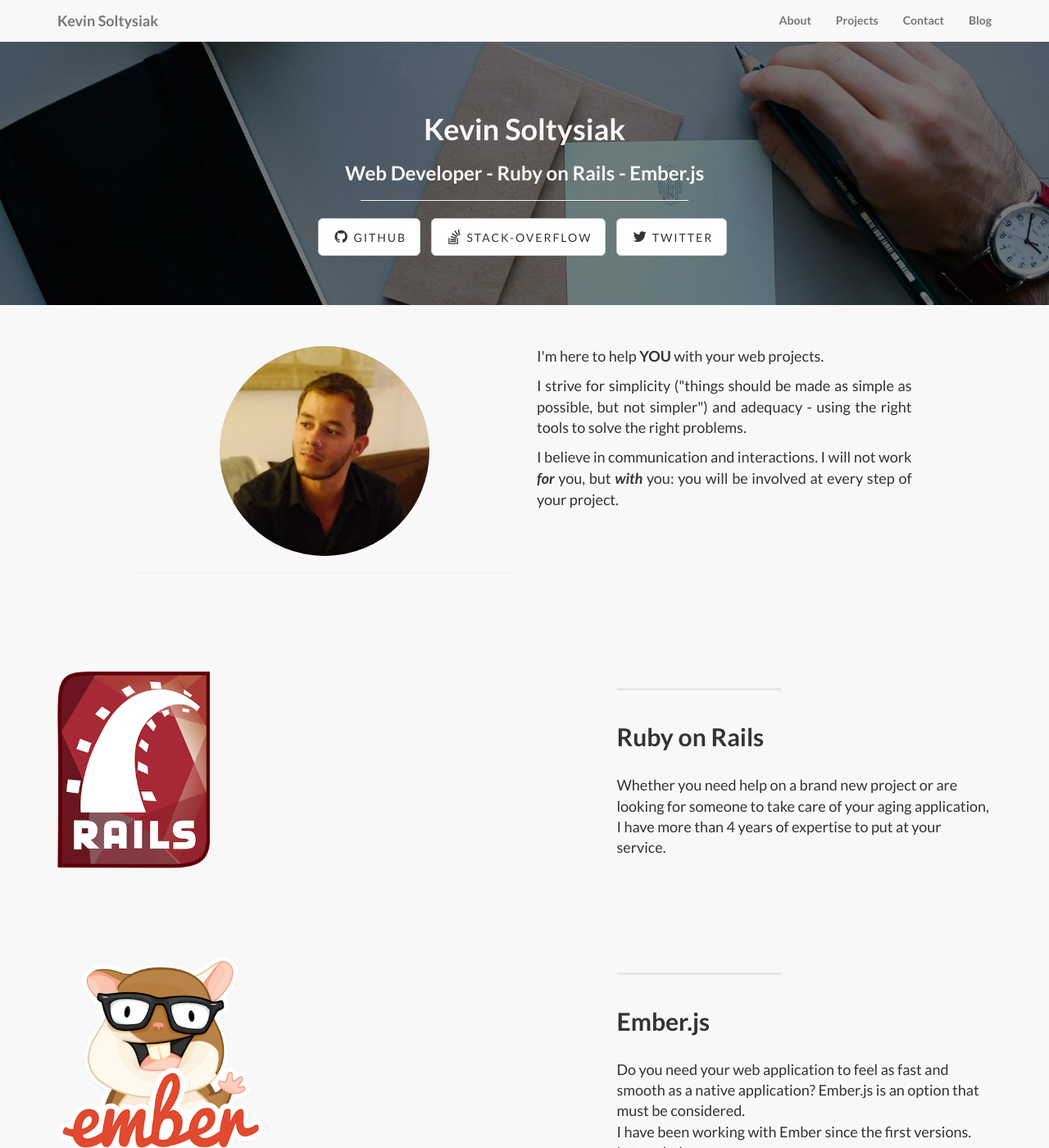
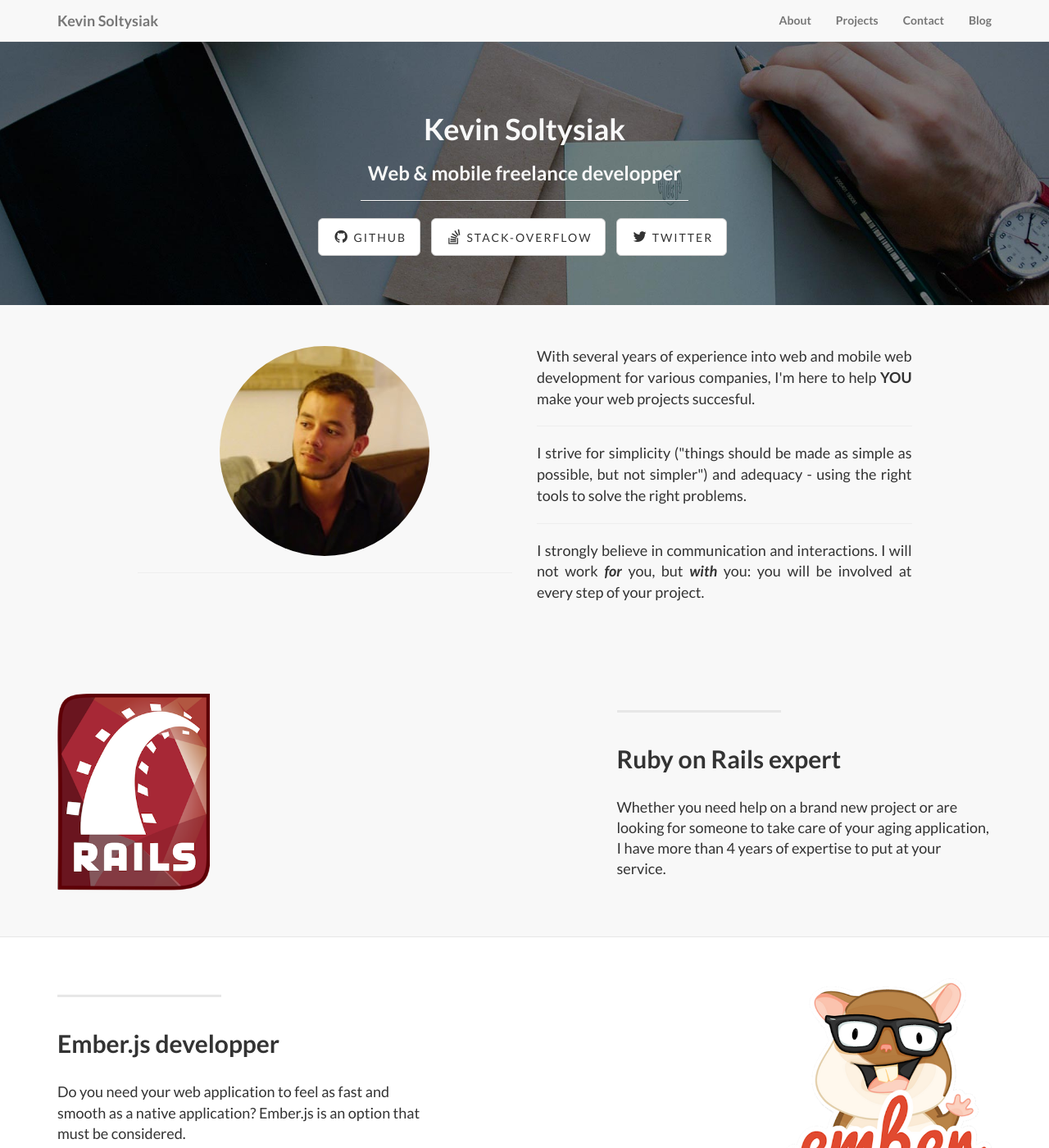
Before and after one commit to ksol/ksol.github.io, a Jekyll site: the page built from index.html, in a window 1280 px wide and 1400 px high. Shown: the whole window at 82% size. Built offline with Jekyll 4.4.1, drawn with Linux system fonts in a browser that asks for light colours.

Commit message:
Better frontpage

```diff
--- a/_includes/page_content.html
+++ b/_includes/page_content.html
@@ -9,13 +9,16 @@
 
       <div class="col-xs-12 col-sm-6 col-md-5">
         <p class="project-content">
-          I'm here to help <strong>YOU</strong> with your web projects.
+          With several years of experience into web and mobile web development for various companies, I'm here to help <strong>YOU</strong> make your web projects succesful.
         </p>
+        <hr>
         <p class="project-content">
           I strive for simplicity ("things should be made as simple as possible, but not simpler") and adequacy - using the right tools to solve the right problems.
         </p>
+        <hr>
         <p class="project-content">
-          I believe in communication and interactions. I will not work <strong><em>for</em></strong> you, but <strong><em>with</em></strong> you: you will be involved at every step of your project.
+          I strongly believe in communication and interactions.
+          I will not work <strong><em>for</em></strong> you, but <strong><em>with</em></strong> you: you will be involved at every step of your project.
         </p>
       </div>
     </div>
@@ -23,22 +26,28 @@
 </div>
 
 {% for post in site.posts reversed %}
-  {% capture thecycle %}
-    {% cycle 'odd', 'even' %}
-  {% endcapture %}
+  {% capture thecycle %}{% cycle 'odd', 'even' %}{% endcapture %}
 
   {% if thecycle == 'odd' %}
     <div class="content-section-b">
       <div class="container">
+        <div class="row visible-xs-block">
+          <div class="col-xs-12 text-center">
+            <img class="img-service-small" src="/img/services/{{ post.img }}" alt="{{post.imgAlt}}" title="{{post.title}}">
+            <hr>
+          </div>
+        </div>
+
         <div class="row">
           <div class="col-lg-5 col-sm-6">
-            <hr class="section-heading-spacer">
+            <hr class="section-heading-spacer hidden-xs">
             <div class="clearfix"></div>
             <h2 class="section-heading">{{ post.title }}</h2>
             {{ post.description }}
           </div>
-          <div class="col-lg-5 col-lg-offset-2 col-sm-6">
-            <img class="img-responsive img-service img-right" src="img/services/{{ post.img }}" alt="">
+
+          <div class="col-lg-5 col-lg-offset-2 col-sm-6 hidden-xs">
+            <img class="img-responsive img-service img-right" src="/img/services/{{ post.img }}" alt="{{post.imgAlt}}" title="{{post.title}}">
           </div>
         </div>
       </div> <!-- /.container -->
@@ -46,15 +55,23 @@
   {% else %}
     <div class="content-section-a">
       <div class="container">
+        <div class="row visible-xs-block">
+          <div class="col-xs-12 text-center">
+            <img class="img-service-small" src="/img/services/{{ post.img }}" alt="{{post.imgAlt}}" title="{{post.title}}">
+            <hr>
+          </div>
+        </div>
+
         <div class="row">
           <div class="col-lg-5 col-lg-offset-1 col-sm-push-6  col-sm-6">
-            <hr class="section-heading-spacer">
+            <hr class="section-heading-spacer hidden-xs">
             <div class="clearfix"></div>
             <h2 class="section-heading">{{ post.title }}</h2>
             {{ post.description }}
           </div>
-          <div class="col-lg-5 col-sm-pull-6  col-sm-6">
-            <img class="img-responsive img-service" src="img/services/{{ post.img }}" alt="">
+
+          <div class="col-lg-5 col-sm-pull-6  col-sm-6 hidden-xs">
+            <img class="img-responsive img-service" src="/img/services/{{ post.img }}" alt="{{post.imgAlt}}" title="{{post.title}}">
           </div>
         </div>
       </div> <!-- /.container -->
--- a/_posts/2014-09-21-services-1.markdown
+++ b/_posts/2014-09-21-services-1.markdown
@@ -2,7 +2,7 @@
 layout: default
 img: rails.png
 category: Services
-title: Ruby on Rails
+title: Ruby on Rails expert
 description: |
   <p class="lead">
     Whether you need help on a brand new project or are looking for someone
--- a/_posts/2014-09-22-services-2.markdown
+++ b/_posts/2014-09-22-services-2.markdown
@@ -2,7 +2,7 @@
 layout: default
 img: emberjs.png
 category: Services
-title: Ember.js
+title: Ember.js developper
 description: |
   <p class="lead">
     Do you need your web application to feel as fast and smooth as a native application?
--- a/css/landing-page.css
+++ b/css/landing-page.css
@@ -210,3 +210,7 @@ p.copyright {
   max-width: 100%;
   max-height: 100%
 }
+
+.img-service-small {
+  max-height: 140px;
+}
--- a/index.html
+++ b/index.html
@@ -1,6 +1,6 @@
 ---
 layout: default
 title: Kevin Soltysiak
-subTitle: Web Developer - Ruby on Rails - Ember.js
+subTitle: Web & mobile freelance developper
 introClass: intro-message-short
 ---
```
